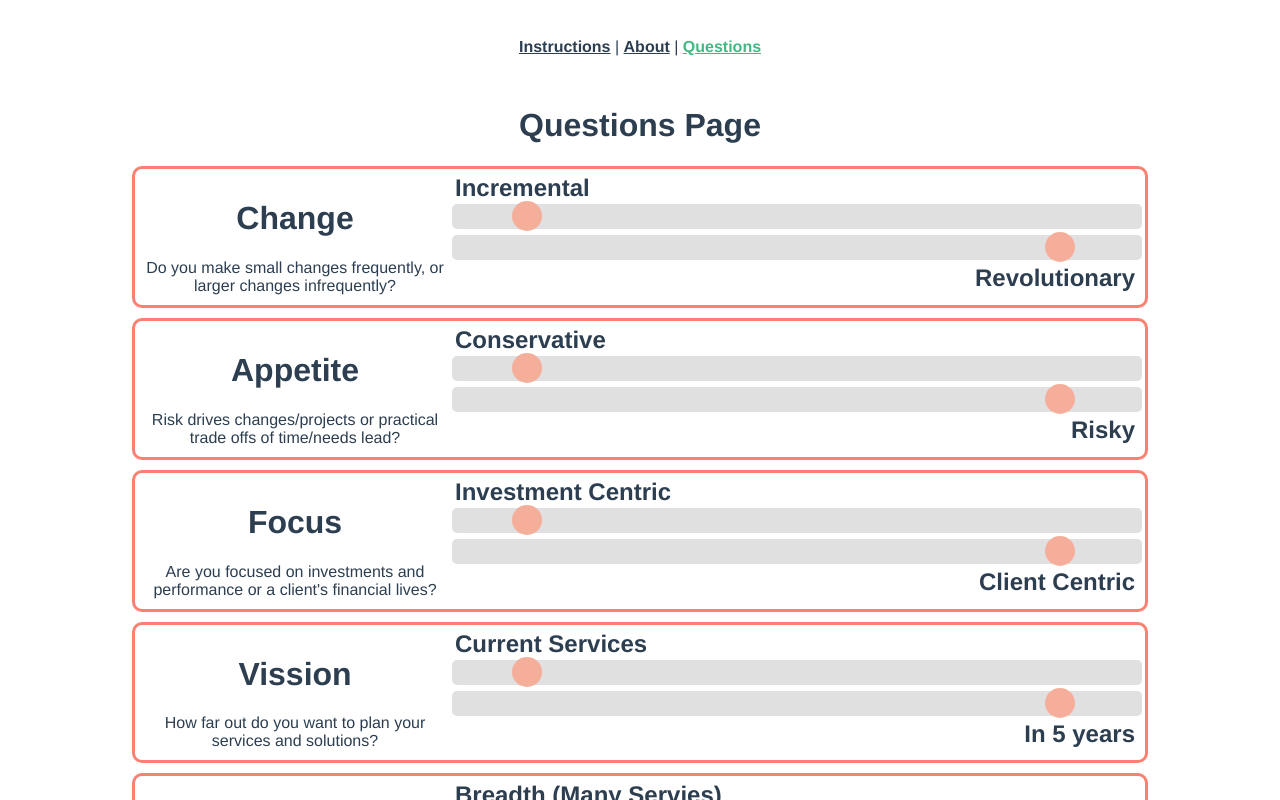
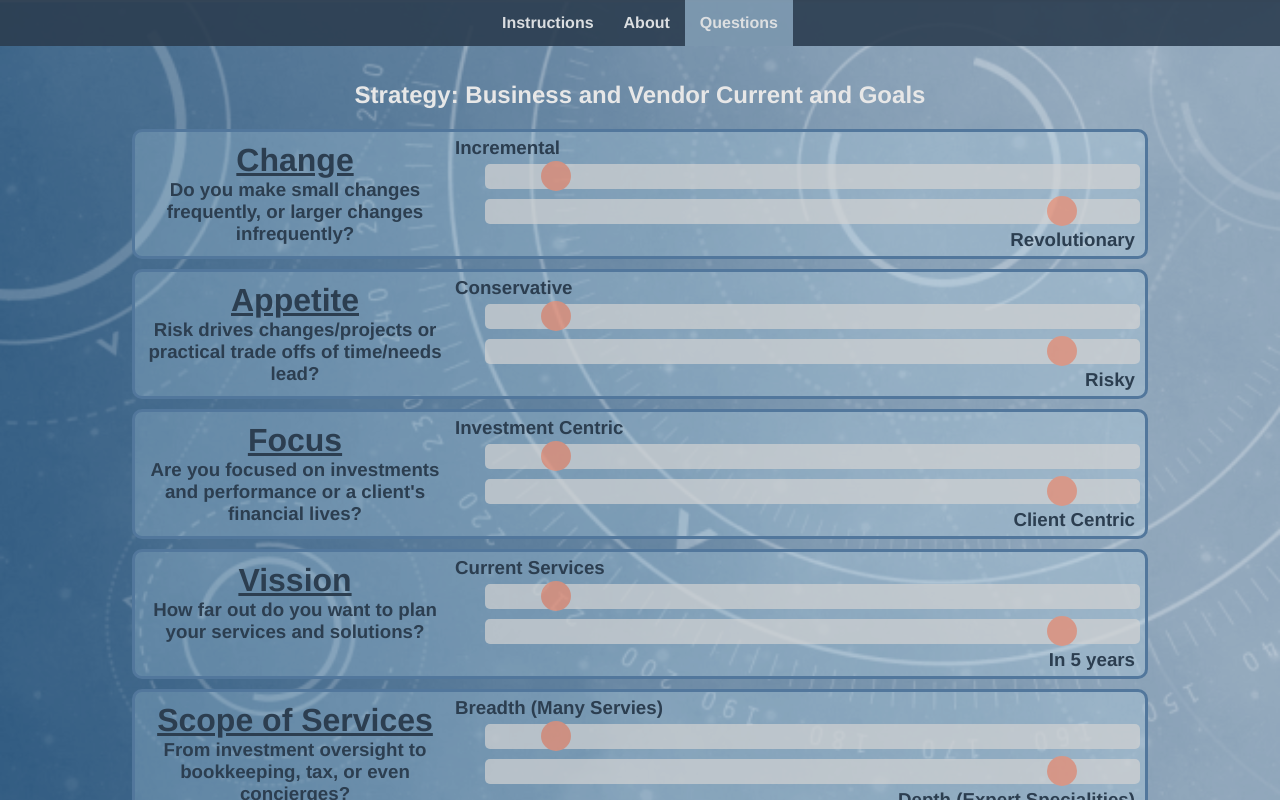
Before and after one commit to mint-made/tmb, a Vue app: page /questions in a window 1280 px wide. Shown: the top 800 px of the page. Built offline with nearby package versions, Linux system fonts and the light colour scheme.

Commit message:
inital project concept

```diff
--- a/src/App.vue
+++ b/src/App.vue
@@ -1,15 +1,32 @@
 <template>
   <div id="app">
     <div id="nav">
-      <router-link to="/">Instructions</router-link> |
-      <router-link to="/about">About</router-link> |
+      <router-link to="/">Instructions</router-link>
+      <router-link to="/about">About</router-link>
       <router-link to="/questions">Questions</router-link>
     </div>
-    <router-view />
+    <div id="router-view-container">
+      <router-view />
+    </div>
   </div>
 </template>
 
 <style lang="scss">
+/*Base Color Scheme */
+$primary-blue: #7c97af;
+$darker-blue: #52779c;
+$darkest-blue: #2c3e50;
+
+body {
+  margin: 0px;
+  height: 100%;
+  width: 100%;
+  background-image: url("../src/assets/bg.png");
+  background-repeat: no-repeat;
+  background-size: cover;
+  background-attachment: fixed;
+}
+
 #app {
   font-family: Avenir, Helvetica, Arial, sans-serif;
   -webkit-font-smoothing: antialiased;
@@ -19,15 +36,111 @@
 }
 
 #nav {
-  padding: 30px;
+  position: -webkit-sticky; /* Safari */
+  position: sticky;
+  top: 0;
+  font-weight: bold;
+  background-color: $darkest-blue;
+  z-index: 100;
+  opacity: 0.9;
+  padding: 14px;
 
   a {
-    font-weight: bold;
-    color: #2c3e50;
+    color: #e7e7e7;
+    padding: 15px;
+    text-decoration: none;
 
     &.router-link-exact-active {
-      color: #42b983;
+      background-color: $primary-blue;
+    }
+
+    &:hover {
+      background-color: $darker-blue;
     }
   }
 }
+
+#router-view-container {
+  padding: 5px;
+}
+
+// Utility
+.m-0 {
+  margin: 0px;
+}
+.mb-0 {
+  margin-bottom: 0px;
+}
+.text-black {
+  color: rgb(0, 0, 0);
+}
+.underline {
+  text-decoration: underline;
+}
+.text-light {
+  color: #e7e7e7;
+}
+.vertical-align {
+  display: flex;
+  align-items: center;
+}
+.horizontal-align {
+  display: flex;
+  justify-content: center;
+}
+.mw-1000 {
+  max-width: 1000px;
+}
+
+//Sliders
+//slider
+.slider {
+  -webkit-appearance: none;
+  width: 95%;
+  height: 25px;
+  background: #d3d3d3;
+  outline: none;
+  opacity: 0.7;
+  -webkit-transition: 0.2s;
+  transition: opacity 0.2s;
+  cursor: pointer;
+  border-radius: 5px;
+  margin: 5px 5%;
+}
+.slider:hover {
+  opacity: 1;
+}
+.slider:focus {
+  outline: none;
+}
+.slider:active {
+  outline: none;
+}
+.slider::-webkit-slider-thumb {
+  -webkit-appearance: none;
+  appearance: none;
+  width: 30px;
+  height: 30px;
+  background: #f18d6f;
+  cursor: pointer;
+  border-radius: 20px;
+}
+.slider::-moz-range-thumb {
+  width: 25px;
+  height: 25px;
+  background: #f18d6f;
+  border: 3px#f16236 solid;
+  cursor: pointer;
+  border-radius: 18px;
+}
+.slider-start::-moz-range-thumb,
+.slider-start::-webkit-slider-thumb {
+  background: #f18d6f;
+  border: 3px#f16236 solid;
+}
+.slider-end::-moz-range-thumb,
+.slider-end::-webkit-slider-thumb {
+  background: #8873b9;
+  border: 3px#5a4097 solid;
+}
 </style>
--- a/src/components/QuestionSlider.vue
+++ b/src/components/QuestionSlider.vue
@@ -1,12 +1,12 @@
 <template>
   <div class="container">
     <div class="slider-question">
-      <h1>{{ capitalize(questionData.topic) }}</h1>
-      {{ questionData.question }}
+      <h1 class="m-0 underline">{{ capitalize(questionData.topic) }}</h1>
+      <h3 class="m-0">{{ questionData.question }}</h3>
     </div>
     <div class="slider-container">
       <div class="slider-label left-label">
-        <h2>{{ questionData.label.start }}</h2>
+        <h3 class="m-0">{{ questionData.label.start }}</h3>
       </div>
       <input
         type="range"
@@ -15,7 +15,7 @@
         :value="questionData.value.start"
         class="slider slider-start"
         :id="questionData.topic + '-start'"
-        @mouseup="updateValue"
+        @mouseup="eUpdateValue"
       />
       <input
         type="range"
@@ -24,10 +24,10 @@
         :value="questionData.value.end"
         class="slider slider-end"
         :id="questionData.topic + '-end'"
-        @mouseup="updateValue"
+        @mouseup="eUpdateValue"
       />
       <div class="slider-label right-label">
-        <h2>{{ questionData.label.end }}</h2>
+        <h3 class="m-0">{{ questionData.label.end }}</h3>
       </div>
     </div>
   </div>
@@ -44,8 +44,7 @@ export default {
   },
   methods: {
     ...mapActions(["updateValues"]),
-    updateValue: function(e) {
-      console.log(e.target.value, e.target.id);
+    eUpdateValue: function(e) {
       this.updateValues({
         value: e.target.value,
         id: e.target.id
@@ -58,18 +57,27 @@ export default {
 };
 </script>
 
-<style scoped lang="scss">
+<style lang="scss">
+/*Base Color Scheme */
+$primary-blue: #7c97af;
+$darker-blue: #52779c;
+$darkest-blue: #2c3e50;
+
 //general
 .container {
   max-width: 1000px;
   margin: auto;
   margin-bottom: 10px;
   display: flex;
-  border: 3px solid salmon;
+  border: 3px solid $darker-blue;
   border-radius: 10px;
   padding: 5px;
+  background: rgba(195, 224, 243, 0.247);
   .slider-container {
     flex-grow: 1;
+    display: flex;
+    flex-direction: column;
+    justify-content: center;
   }
   .slider-question {
     max-width: 300px;
@@ -80,9 +88,6 @@ export default {
 .slider-label {
   display: flex;
   padding: 0px 5px;
-  h2 {
-    margin: 0;
-  }
 }
 .left-label {
   justify-content: flex-start;
@@ -90,54 +95,4 @@ export default {
 .right-label {
   justify-content: flex-end;
 }
-
-//slider
-.slider {
-  -webkit-appearance: none;
-  width: 100%;
-  height: 25px;
-  background: #d3d3d3;
-  outline: none;
-  opacity: 0.7;
-  -webkit-transition: 0.2s;
-  transition: opacity 0.2s;
-  cursor: pointer;
-  border-radius: 5px;
-}
-.slider:hover {
-  opacity: 1;
-}
-.slider:focus {
-  outline: none;
-}
-.slider:active {
-  outline: none;
-}
-.slider::-webkit-slider-thumb {
-  -webkit-appearance: none;
-  appearance: none;
-  width: 30px;
-  height: 30px;
-  background: #f18d6f;
-  cursor: pointer;
-  border-radius: 20px;
-}
-.slider::-moz-range-thumb {
-  width: 25px;
-  height: 25px;
-  background: #f18d6f;
-  border: 3px#f16236 solid;
-  cursor: pointer;
-  border-radius: 18px;
-}
-.slider-start::-moz-range-thumb,
-.slider-start::-webkit-slider-thumb {
-  background: #f18d6f;
-  border: 3px#f16236 solid;
-}
-.slider-end::-moz-range-thumb,
-.slider-end::-webkit-slider-thumb {
-  background: #8873b9;
-  border: 3px#5a4097 solid;
-}
 </style>
--- a/src/store/store.js
+++ b/src/store/store.js
@@ -198,7 +198,7 @@ export const store = new Vuex.Store({
         },
         label: {
           start: "Open, like to manipulate data",
-          end: "closed, leaving data as is"
+          end: "Closed, leaving data as is"
         }
       },
       {
@@ -221,14 +221,12 @@ export const store = new Vuex.Store({
   getters: {},
   mutations: {
     UPDATESTARTVALUE(state, payload) {
-      console.log("start", payload);
       const question = state.questions.find(
         question => question.topic === payload.topic
       );
       question.value.start = payload.value;
     },
     UPDATEENDVALUE(state, payload) {
-      console.log("end", payload);
       const question = state.questions.find(
         question => question.topic === payload.topic
       );
@@ -240,7 +238,6 @@ export const store = new Vuex.Store({
       const keys = payload.id.split("-");
       const topic = keys[0];
       const startOrEnd = keys[1];
-      console.log(topic, startOrEnd);
       if (startOrEnd === "start") {
         commit("UPDATESTARTVALUE", {
           topic: topic,
--- a/src/views/About.vue
+++ b/src/views/About.vue
@@ -1,20 +1,10 @@
 <template>
   <div class="about">
-    <h1>This is an about page</h1>
-    <a href="https://codeconvey.com/pure-css-range-slider-with-2-handles/"
-      >Pure CSS Range Slider with 2 Handles</a
+    <h2
+      class="text-light
+    "
     >
-    <a
-      href="https://mikejolley.com/2019/08/02/building-a-cross-browser-compatible-multi-handle-range-slider/"
-      >Building a cross-browser compatible</a
-    >
-    <a
-      href="https://dev.to/mandrewcito/vuejs-double-range-slider-component-2c5a"
-      >Vue 2 handle slider</a
-    >
-    <a
-      href="https://vuejsexamples.com/a-highly-customized-slider-component-with-vue/"
-      >Vue Slider Component</a
-    >
+      This is an about page
+    </h2>
   </div>
 </template>
--- a/src/views/Home.vue
+++ b/src/views/Home.vue
@@ -1,18 +1,83 @@
 <template>
   <div class="home">
-    <img alt="Vue logo" src="../assets/logo.png" />
-    <HelloWorld msg="Welcome to Your Vue.js App" />
+    <h2 class="text-light mb-0">Technology Myers Briggs</h2>
+    <h4 class="text-light m-0">About this Excercise</h4>
+    <h4 class="text-light">
+      This document is abstract and helps us decide HOW we will approach
+      projects and technology so that we set up a consistent framework. There
+      are two simple instructions:
+    </h4>
+
+    <div id="container">
+      <div class="instructions-container">
+        <div><h1>1.</h1></div>
+        <div>
+          <p class="text-light">
+            For each line on each page, slide the orange dot to the proper
+            location on the question’s continuum to describe the current state.
+          </p>
+        </div>
+        <div class="vertical-align">
+          <input
+            type="range"
+            min="1"
+            max="100"
+            value="30"
+            class="slider slider-start"
+            id="example-start"
+          />
+        </div>
+      </div>
+      <div class="instructions-container">
+        <div><h1>2.</h1></div>
+        <div>
+          <p class="text-light">
+            For each line on each page, slide the purple dot to the proper
+            position on the question’s continuum to reflect your desire/goal
+            state.
+          </p>
+        </div>
+        <div class="vertical-align">
+          <input
+            type="range"
+            min="1"
+            max="100"
+            value="30"
+            class="slider slider-end"
+            id="example-start"
+          />
+        </div>
+      </div>
+    </div>
+    <h4 class="text-light">
+      There are no right or wrong answers, and if you’re unsure about a
+      question. Just work alone. It might take 15 minutes or 2 hours.
+    </h4>
   </div>
 </template>
 
 <script>
-// @ is an alias to /src
-import HelloWorld from "@/components/HelloWorld.vue";
-
 export default {
   name: "Home",
-  components: {
-    HelloWorld
-  }
+  components: {}
 };
 </script>
+<style lang="scss">
+/*Base Color Scheme */
+$primary-blue: #7c97af;
+$darker-blue: #52779c;
+$darkest-blue: #2c3e50;
+
+#container {
+  max-width: 1000px;
+  margin: auto;
+  margin-bottom: 10px;
+  border: 3px solid $darker-blue;
+  border-radius: 10px;
+  padding: 5px;
+  background: rgba(195, 224, 243, 0.247);
+}
+.instructions-container {
+  display: flex;
+}
+</style>
--- a/src/views/Questions.vue
+++ b/src/views/Questions.vue
@@ -1,6 +1,8 @@
 <template>
   <div class="about">
-    <h1>Questions Page</h1>
+    <h2 class="text-light">
+      <b>Strategy:</b> Business and Vendor Current and Goals
+    </h2>
     <QuestionSlider
       v-for="question in questions"
       :key="question.topic"
@@ -25,4 +27,8 @@ export default {
 };
 </script>
 
-<style lang="scss"></style>
+<style lang="scss">
+.about {
+  padding-top: 10px;
+}
+</style>
```
Also changed, not shown: src/components/HelloWorld.vue (deleted, +0 -122 lines), src/assets/bg.png (added), src/assets/logo.png (deleted).
